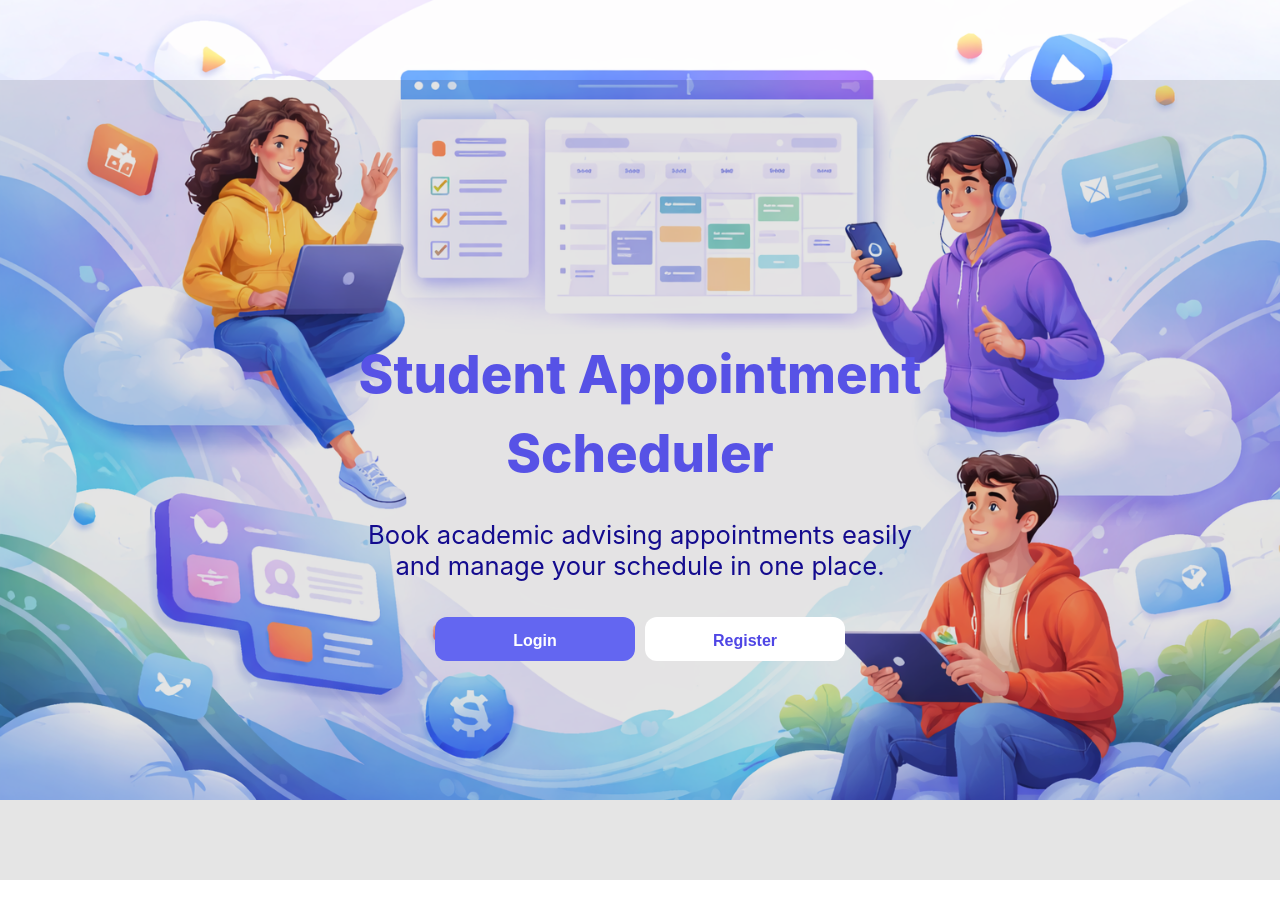
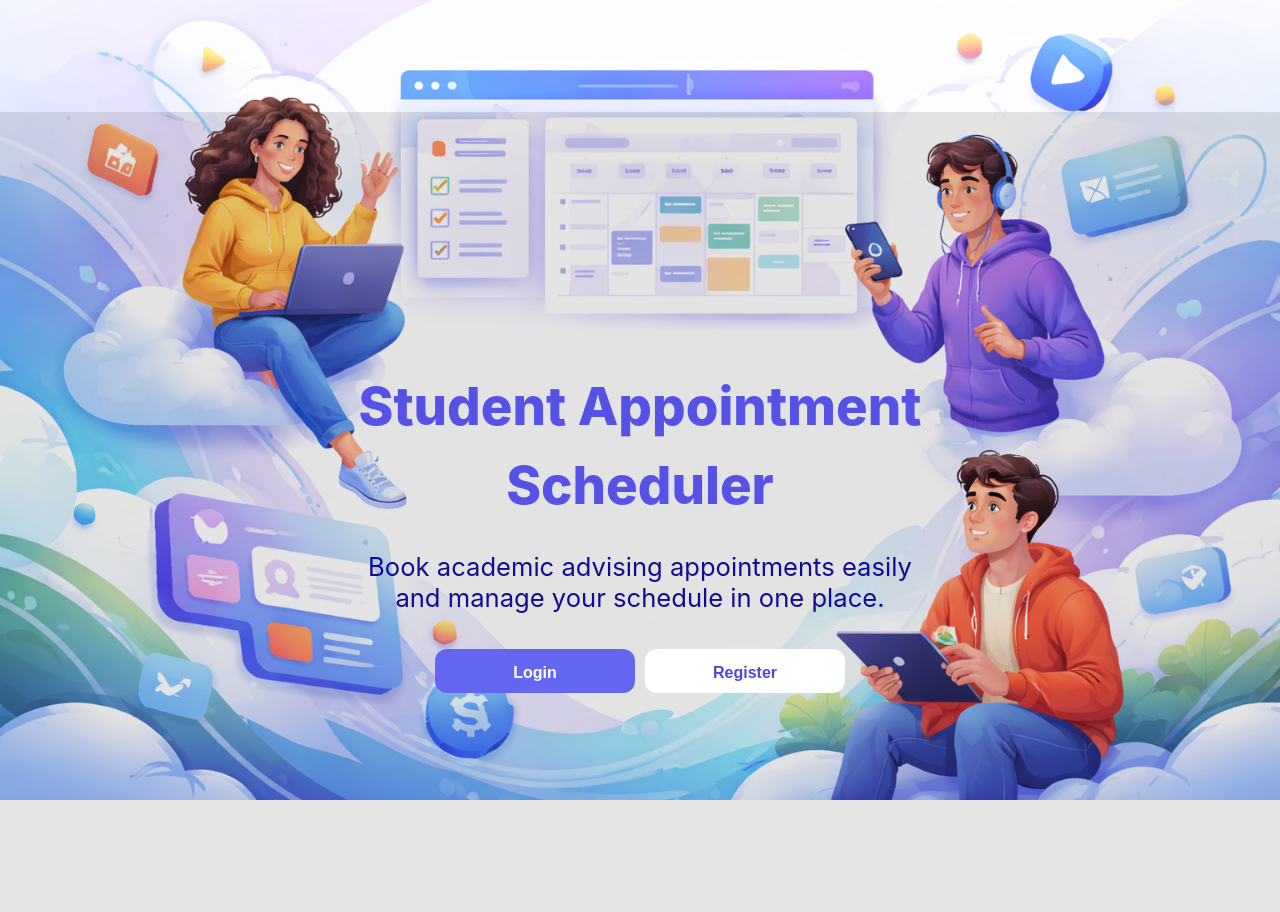
Before and after one commit to Ramadal19/student-appointment-scheduler-mern, a React (Create React App) app in the folder frontend/: page / in a window 1280 px wide. Before the commit the page ends 880 px from the top, so only its background shows below. Built offline with nearby package versions, Linux system fonts and the light colour scheme; no server answers.

Commit message:
Update home.css

```diff
--- a/frontend/src/styles/home.css
+++ b/frontend/src/styles/home.css
@@ -101,7 +101,7 @@
   align-items: center;
   display: flex;
   justify-content: center;
-  transform: translateY(10vh);  /* 👈 clave */   /* 👈 lo centra verticalmente */
+  transform: translateY(14vh);  /* 👈 clave */   /* 👈 lo centra verticalmente */
 
   padding: 0 20px;       /* quitamos padding-top fijo */
 
```
